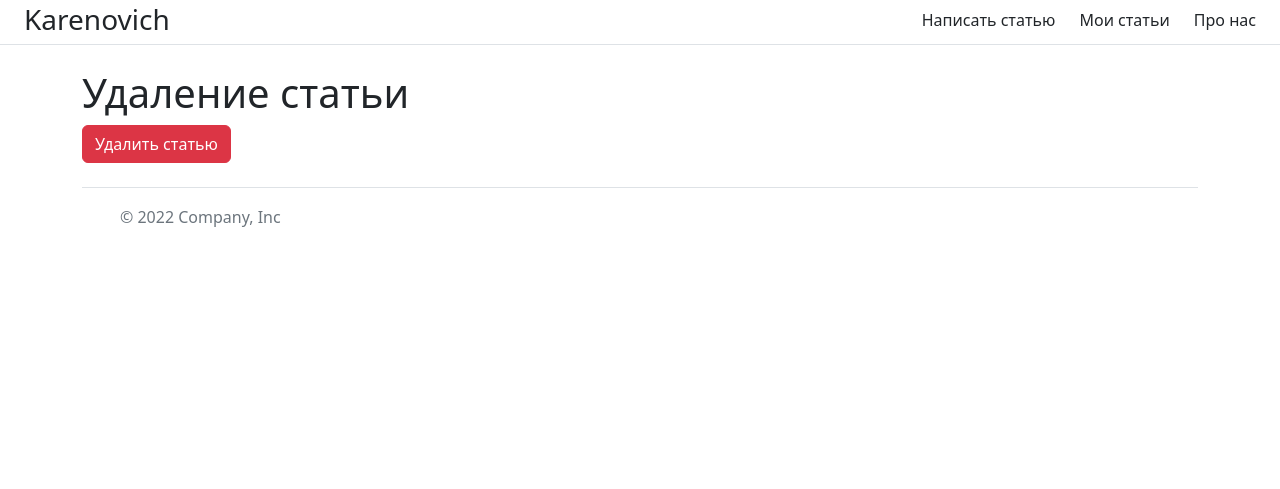
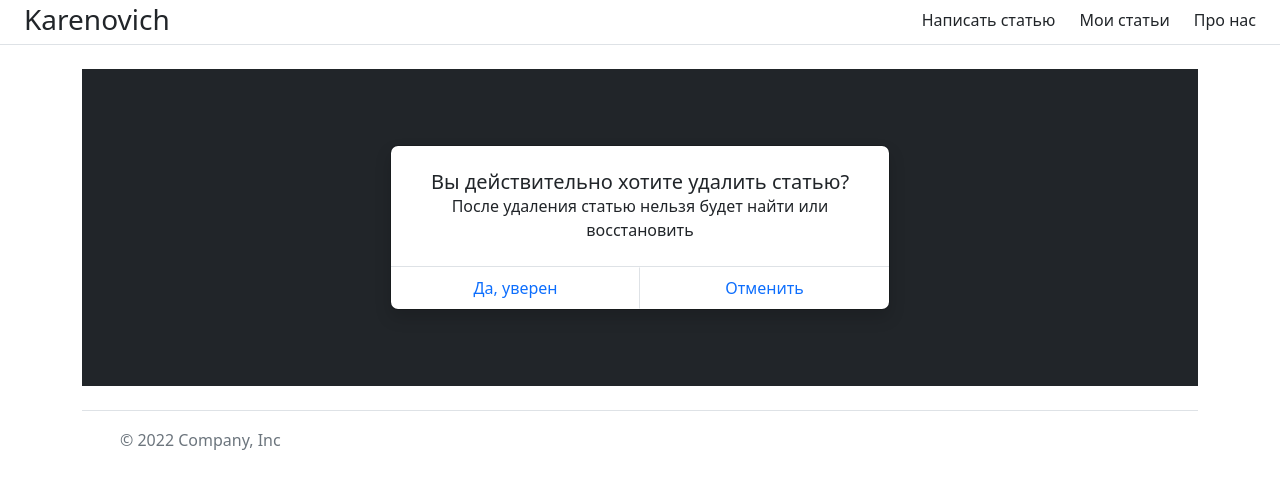
Before and after one commit to thekarenovich/web_psql, a Django app: page /news/2/delete in a window 1280 px wide. Shown: the top 489 px of the page. Run offline with Django 4.2, Linux system fonts and the light colour scheme; data comes from the database, SQL or seed files in the repository.

Commit message:
Update news-delete.html

```diff
--- a/erik/news/templates/news/news-delete.html
+++ b/erik/news/templates/news/news-delete.html
@@ -5,11 +5,23 @@
 {% block title %}Удаление статьи{% endblock %}
 
 {% block content %}
-    <div class="features">
-        <h1>Удаление статьи</h1>
+
+<div class="modal modal-alert position-static d-block bg-dark py-5" tabindex="-1" role="dialog" id="modalChoice">
+  <div class="modal-dialog" role="document">
+    <div class="modal-content rounded-3 shadow">
+      <div class="modal-body p-4 text-center">
+        <h5 class="mb-0">Вы действительно хотите удалить статью?</h5>
+        <p class="mb-0">После удаления статью нельзя будет найти или восстановить</p>
+      </div>
         <form method="post">
-            {% csrf_token %}
-            <button class="btn btn-danger" type="submit">Удалить статью</button>
+          {% csrf_token %}
+          <div class="modal-footer flex-nowrap p-0">
+            <button type="submit" class="btn btn-lg btn-link fs-6 text-decoration-none col-6 m-0 rounded-0 border-end">Да, уверен</button>
+            <button type="button" class="btn btn-lg btn-link fs-6 text-decoration-none col-6 m-0 rounded-0"><a href="{% url 'news_home' %}" style="text-decoration: none; ">Отменить</a></button>
+          </div>
         </form>
     </div>
+  </div>
+</div>
+
 {% endblock %}
```
